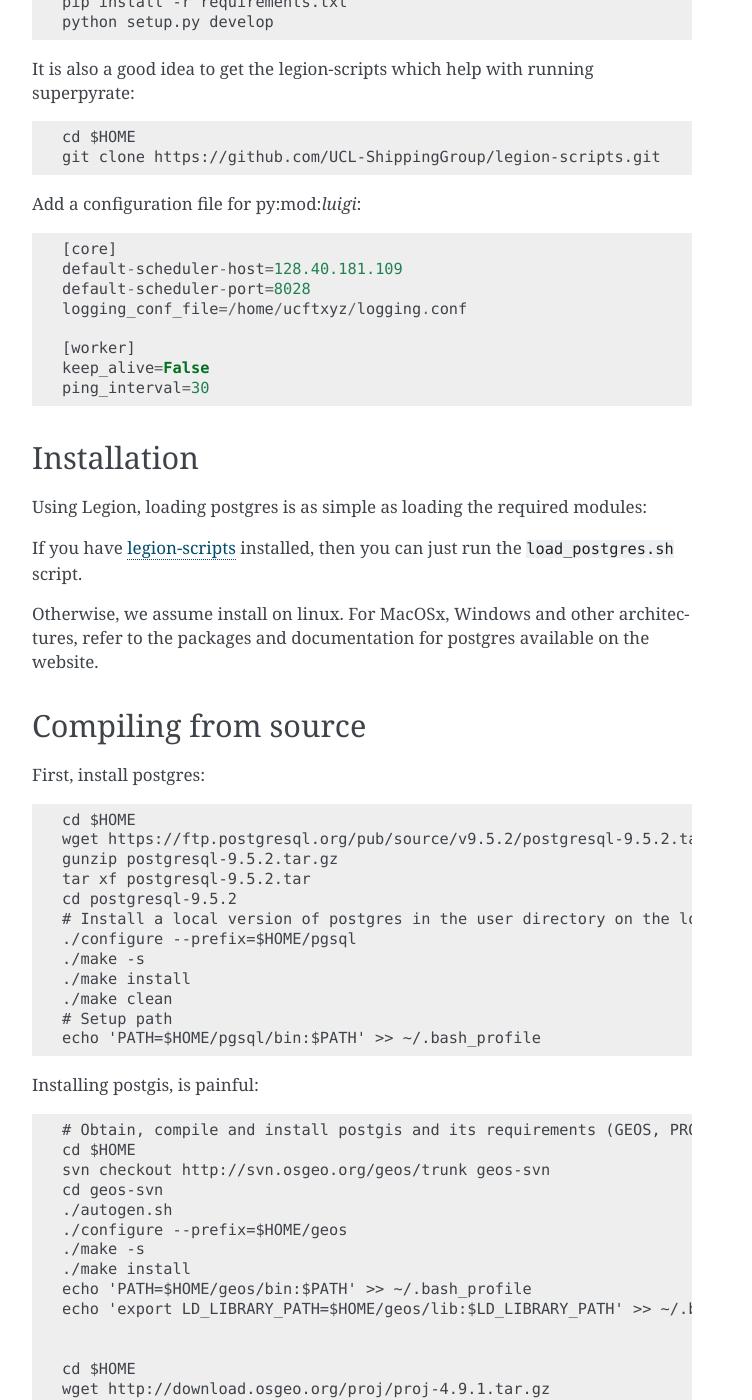
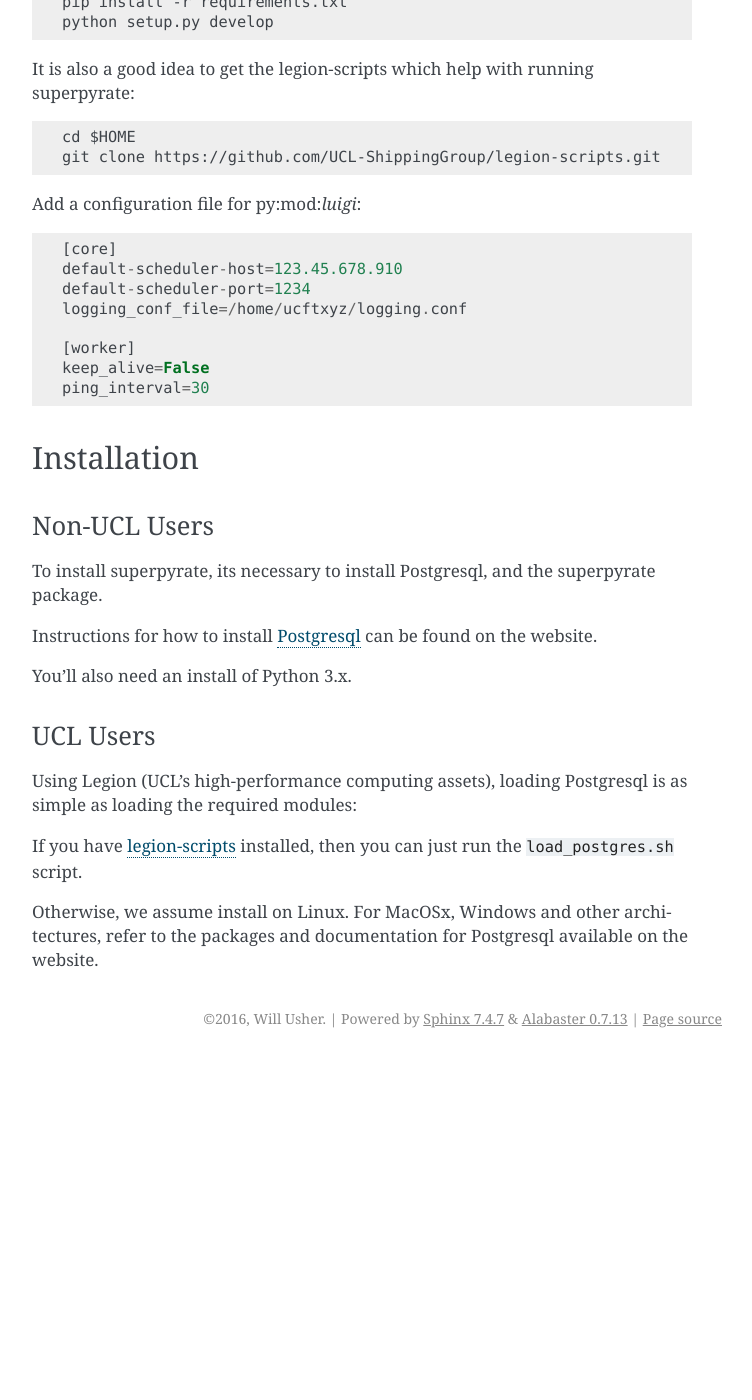
Before and after one commit to ElsevierSoftwareX/superpyrate, a Sphinx documentation site: the page built from docs/setup.rst, in a window 1280 px wide and 1400 px high, scrolled down 3231 px. Shown: the whole window, without its empty margins (388-1140 px from the left). Built offline with Sphinx 7.4.7, drawn with Linux system fonts in a browser that asks for light colours; formulas are drawn with MathJax 3; pages that are not in the unit, such as notebooks, are missing from menus; after the commit the page ends 4289 px from its top, so only the background shows below that; some of the changed text lies outside the part shown.

Commit message:
Added RTD badge to readme, updated setup docs

```diff
--- a/README.rst
+++ b/README.rst
@@ -5,7 +5,13 @@
 .. image:: https://travis-ci.com/UCL-ShippingGroup/superpyrate.svg?token=zHcMSQsYgUFq9yhr52P7&branch=master
     :target: https://travis-ci.com/UCL-ShippingGroup/superpyrate
 
+.. image:: https://readthedocs.org/projects/superpyrate/badge/?version=latest
+    :target: http://superpyrate.readthedocs.io/en/latest/?badge=latest
+    :alt: Documentation Status
+
 Does what pyrate does, but supercharged.
+
+
 
 
 Description
--- a/docs/setup.rst
+++ b/docs/setup.rst
@@ -104,9 +104,7 @@
 the performance of the database, particular for memory and processor intensive
 operations such as index generation, clustering and bulk copying of data.
 
-Various postgres configuration files are stored in a github `repository`_.
-
-.. _repository: https://gist.github.com/willu47/d4b0f246e4cb4f079b4e415528fbcdd2
+There is a lot of information on how to tweak these settings available online.
 
 Setup for ingest
 ================
@@ -168,8 +166,8 @@
 Add a configuration file for py:mod:`luigi`::
 
     [core]
-    default-scheduler-host=128.40.181.109
-    default-scheduler-port=8028
+    default-scheduler-host=123.45.678.910
+    default-scheduler-port=1234
     logging_conf_file=/home/ucftxyz/logging.conf
 
     [worker]
@@ -181,81 +179,28 @@
 Installation
 ============
 
-Using Legion, loading postgres is as simple as loading the required modules:
+Non-UCL Users
+-------------
+
+To install superpyrate, its necessary to install Postgresql,
+and the superpyrate package.
+
+Instructions for how to install `Postgresql`_ can be found on the website.
+
+.. _Postgresql: https://www.postgresql.org/download/
+
+You'll also need an install of Python 3.x.
+
+UCL Users
+---------
+
+Using Legion (UCL's high-performance computing assets),
+loading Postgresql is as simple as loading the required modules:
 
 If you have `legion-scripts`_ installed,
 then you can just run the ``load_postgres.sh`` script.
 
 .. _legion-scripts: https://github.com/UCL-ShippingGroup/legion_scripts.git
 
-Otherwise, we assume install on linux.  For MacOSx, Windows and other architectures,
-refer to the packages and documentation for postgres available on the website.
-
-.. _compiling:
-
-Compiling from source
-=====================
-
-First, install postgres::
-
-    cd $HOME
-    wget https://ftp.postgresql.org/pub/source/v9.5.2/postgresql-9.5.2.tar.gz
-    gunzip postgresql-9.5.2.tar.gz
-    tar xf postgresql-9.5.2.tar
-    cd postgresql-9.5.2
-    # Install a local version of postgres in the user directory on the login node
-    ./configure --prefix=$HOME/pgsql
-    ./make -s
-    ./make install
-    ./make clean
-    # Setup path
-    echo 'PATH=$HOME/pgsql/bin:$PATH' >> ~/.bash_profile
-
-
-Installing postgis, is painful::
-
-    # Obtain, compile and install postgis and its requirements (GEOS, PROJ4, GDAL)
-    cd $HOME
-    svn checkout http://svn.osgeo.org/geos/trunk geos-svn
-    cd geos-svn
-    ./autogen.sh
-    ./configure --prefix=$HOME/geos
-    ./make -s
-    ./make install
-    echo 'PATH=$HOME/geos/bin:$PATH' >> ~/.bash_profile
-    echo 'export LD_LIBRARY_PATH=$HOME/geos/lib:$LD_LIBRARY_PATH' >> ~/.bash_profile
-
-
-    cd $HOME
-    wget http://download.osgeo.org/proj/proj-4.9.1.tar.gz
-    tar xf proj-4.9.1.tar.gz
-    cd proj-4.9.1
-    ./configure --prefix=$HOME/proj4
-    ./make
-    ./make install
-    echo 'PATH=$HOME/proj4/bin:$PATH' >> ~/.bash_profile
-    echo 'export LD_LIBRARY_PATH=$HOME/proj4/lib:$LD_LIBRARY_PATH' >> ~/.bash_profile
-
-
-    cd $HOME
-    wget http://download.osgeo.org/gdal/2.1.0/gdal-2.1.0.tar.gz
-    tar xf gdal-2.1.0.tar.gz
-    cd gdal-2.1.0
-    ./configure --prefix=$HOME/gdal
-    ./make
-    ./make install
-    echo 'export PATH=/$HOME/gdal/bin:$PATH' >> ~/.bash_profile
-    echo 'export LD_LIBRARY_PATH=$HOME/gdal/lib:$LD_LIBRARY_PATH' >> ~/.bash_profile
-    echo 'export GDAL_DATA=$HOME/gdal/share/gdal' >> ~/.bash_profile
-    echo 'export PATH' >> ~/.bash_profile
-    # Test
-    #% gdalinfo --version
-    # See below for installation of Python bindings
-
-
-    wget http://download.osgeo.org/postgis/source/postgis-2.2.2.tar.gz
-    tar xf postgis-2.2.2.tar.gz
-    cd postgis-2.2.2
-    ./configure --prefix=$HOME/postgis
-    ./make
-    ./make install
+Otherwise, we assume install on Linux.  For MacOSx, Windows and other architectures,
+refer to the packages and documentation for Postgresql available on the website.
```
